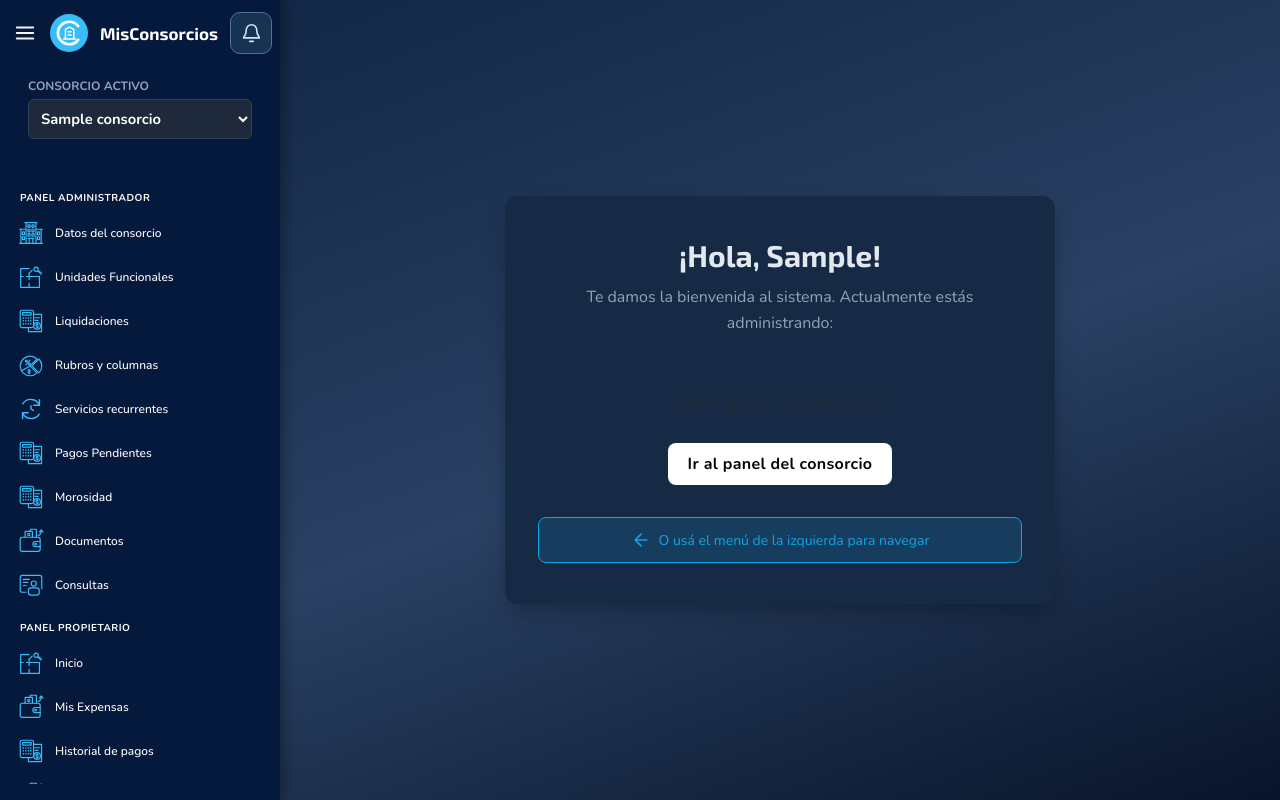
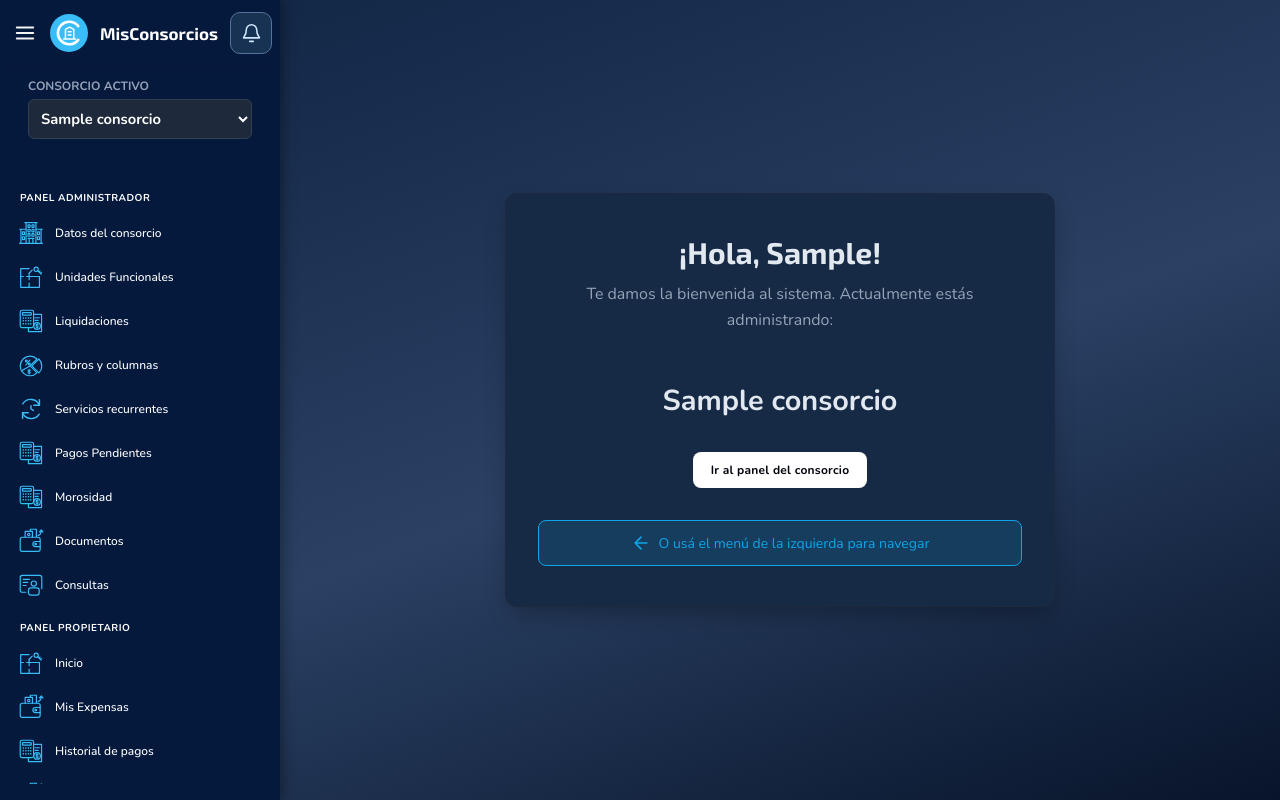
Before and after one commit to LucasCouttulenc/MiConsorcio, a Django app: page /usuarios/bienvenida/ in a window 1280 px wide. Run offline with Django 5.2, Linux system fonts and the light colour scheme; a user stored in the database is signed in; tables that the repository leaves empty hold one stand-in row (values such as "Sample post"); data that the repository does not hold is empty.

Commit message:
mostrar en bienvenida el consorcio gestionado

```diff
--- a/usuarios/templates/bienvenida.html
+++ b/usuarios/templates/bienvenida.html
@@ -16,7 +16,7 @@
             <p class="tarjeta-bienvenida__texto">
                 Para comenzar a utilizar el sistema, primero necesitás crear un consorcio.
             </p>
-            <a href="{% url 'crear_consorcio' %}" class="boton-primario" style="margin-top: 1rem; padding: 10px 20px; text-decoration: none; font-size: 1rem;">
+            <a href="{% url 'crear_consorcio' %}" class="boton-primario" style="margin-top: 1rem;">
                 Crear mi primer consorcio
             </a>
         {% else %}
@@ -25,11 +25,12 @@
                 Te damos la bienvenida al sistema. Actualmente estás administrando:
             </p>
 
-            <h2 style="font-size: 1.6rem; color: #1e293b; margin: 1.5rem 0; font-weight: 700;">
+            <!-- ACÁ CAMBIAMOS EL COLOR A UN TONO CLARO -->
+            <h2 style="font-size: 1.8rem; color: var(--colorTextoPrincipal, #CCD6F6); margin: 1.5rem 0; font-weight: 700; text-align: center;">
                 {{ consorcio_activo.nombre }}
             </h2>
 
-            <a href="{% url 'gestionar_consorcio' %}" class="boton-primario" style="padding: 10px 20px; text-decoration: none; font-size: 1rem;">
+            <a href="{% url 'gestionar_consorcio' %}" class="boton-primario" style="margin-top: 0.5rem;">
                 Ir al panel del consorcio
             </a>
 
```
